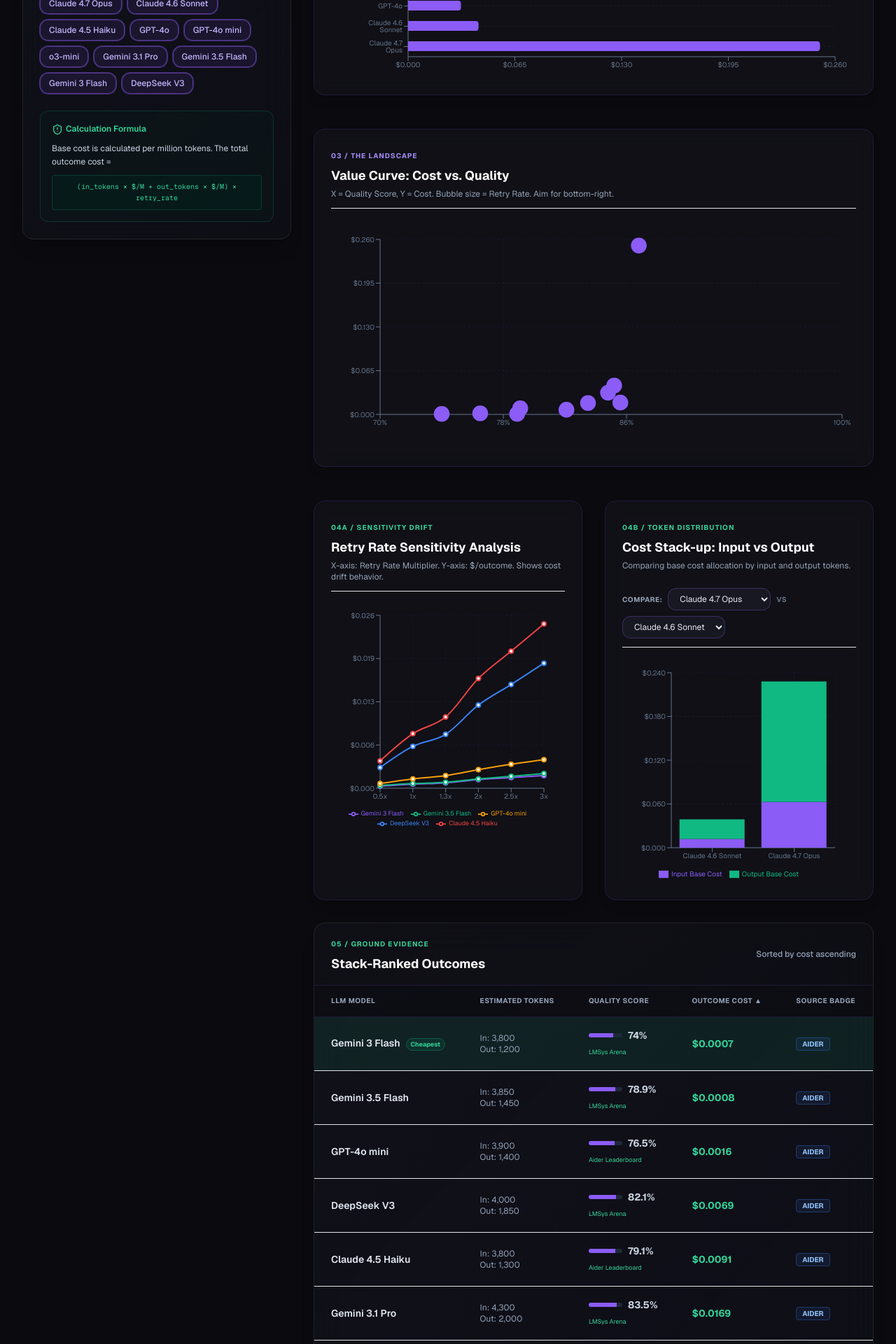
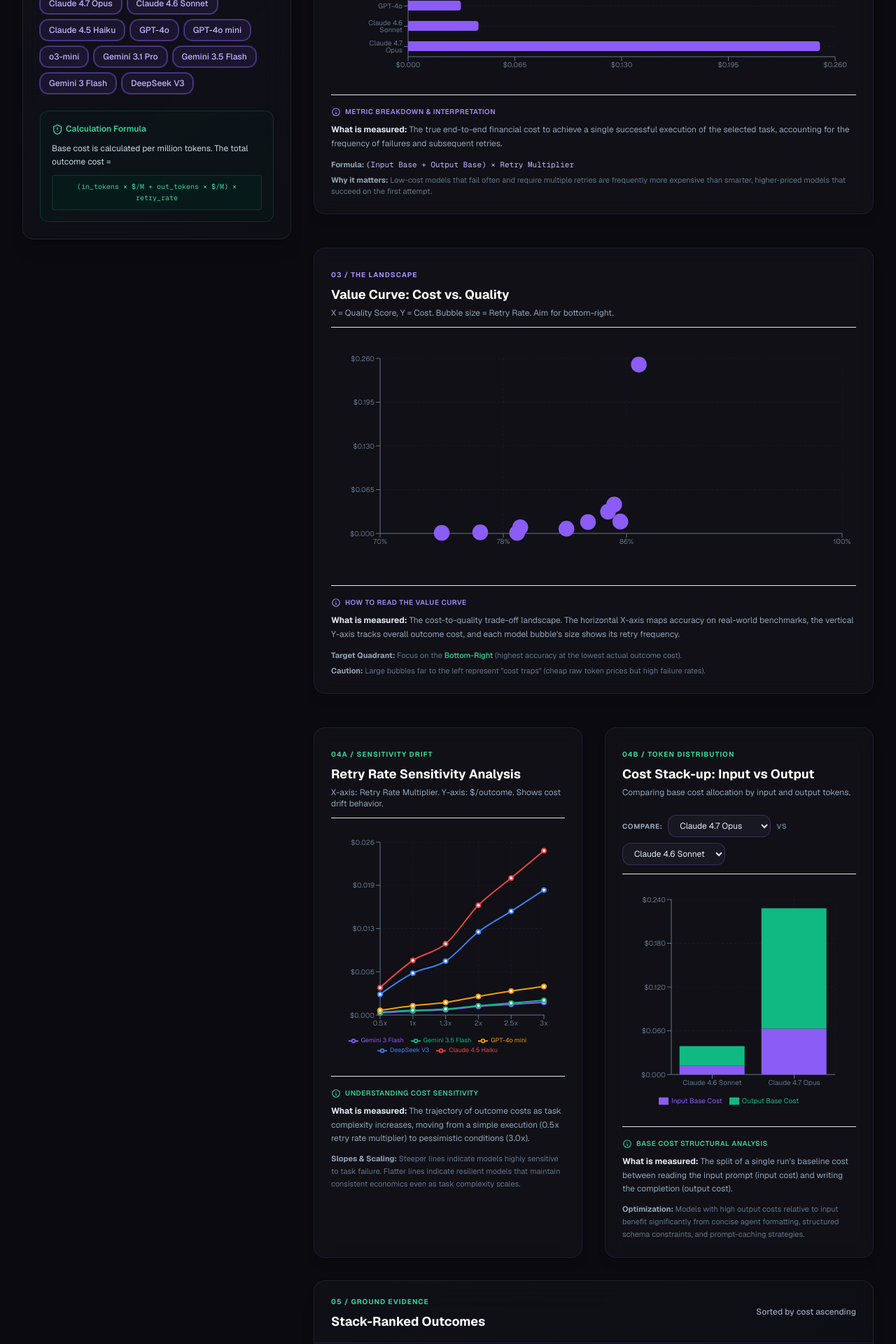
Before and after one commit to guevae2/llm-cost-per-outcome, a Next.js app: page / in a window 1280 px wide. Shown: the part 840-2760 px from the top of the page at 70% size. Built offline with nearby package versions, Linux system fonts and the light colour scheme.

Commit message:
visual: add detailed visual definitions and metrics explanations to each chart chapter

```diff
--- a/app/page.tsx
+++ b/app/page.tsx
@@ -386,6 +386,21 @@
                 </tbody>
               </table>
             </div>
+
+            <div className="mt-6 pt-4 border-t border-[var(--border)]/30 text-xs space-y-2">
+              <div className="flex items-center gap-1.5 text-violet-400 font-semibold uppercase tracking-wider text-[10px]">
+                <svg className="w-3.5 h-3.5 shrink-0" fill="none" stroke="currentColor" viewBox="0 0 24 24">
+                  <path strokeLinecap="round" strokeLinejoin="round" strokeWidth="2" d="M13 16h-1v-4h-1m1-4h.01M21 12a9 9 0 11-18 0 9 9 0 0118 0z" />
+                </svg>
+                Auditable outcomes registry
+              </div>
+              <p className="text-slate-400 leading-relaxed">
+                <strong className="text-slate-200">What is measured:</strong> The complete, sortable baseline database mapping raw input/output token counts, verified accuracy (Quality Score), and final outcome cost for every model.
+              </p>
+              <p className="text-slate-500 text-[11px] leading-relaxed pt-0.5">
+                <strong className="text-slate-400">Verifiability & Provenance:</strong> Click any highlighted Quality Score link to audit the real-world benchmark data (e.g. AgentNoah OWASP audits, LMSys Arena, or Aider leaderboards) supporting these metrics.
+              </p>
+            </div>
           </div>
         </section>
       </main>
--- a/components/CostCharts.tsx
+++ b/components/CostCharts.tsx
@@ -203,6 +203,22 @@
             </tbody>
           </table>
         </div>
+
+        <div className="mt-6 pt-4 border-t border-[var(--border)]/30 text-xs space-y-2">
+          <div className="flex items-center gap-1.5 text-violet-400 font-semibold uppercase tracking-wider text-[10px]">
+            <svg className="w-3.5 h-3.5 shrink-0" fill="none" stroke="currentColor" viewBox="0 0 24 24">
+              <path strokeLinecap="round" strokeLinejoin="round" strokeWidth="2" d="M13 16h-1v-4h-1m1-4h.01M21 12a9 9 0 11-18 0 9 9 0 0118 0z" />
+            </svg>
+            Metric breakdown & interpretation
+          </div>
+          <p className="text-slate-400 leading-relaxed">
+            <strong className="text-slate-200">What is measured:</strong> The true end-to-end financial cost to achieve a single successful execution of the selected task, accounting for the frequency of failures and subsequent retries.
+          </p>
+          <div className="flex flex-wrap gap-x-6 gap-y-1.5 text-slate-500 text-[11px] pt-1">
+            <span><strong className="text-slate-400">Formula:</strong> <code className="text-violet-300 font-mono">(Input Base + Output Base) × Retry Multiplier</code></span>
+            <span><strong className="text-slate-400">Why it matters:</strong> Low-cost models that fail often and require multiple retries are frequently more expensive than smarter, higher-priced models that succeed on the first attempt.</span>
+          </div>
+        </div>
       </div>
 
       {/* Chapter 03 / The Landscape (value curve cost vs quality scatter chart) */}
@@ -255,6 +271,22 @@
               ))}
             </tbody>
           </table>
+        </div>
+
+        <div className="mt-6 pt-4 border-t border-[var(--border)]/30 text-xs space-y-2">
+          <div className="flex items-center gap-1.5 text-violet-400 font-semibold uppercase tracking-wider text-[10px]">
+            <svg className="w-3.5 h-3.5 shrink-0" fill="none" stroke="currentColor" viewBox="0 0 24 24">
+              <path strokeLinecap="round" strokeLinejoin="round" strokeWidth="2" d="M13 16h-1v-4h-1m1-4h.01M21 12a9 9 0 11-18 0 9 9 0 0118 0z" />
+            </svg>
+            How to read the value curve
+          </div>
+          <p className="text-slate-400 leading-relaxed">
+            <strong className="text-slate-200">What is measured:</strong> The cost-to-quality trade-off landscape. The horizontal X-axis maps accuracy on real-world benchmarks, the vertical Y-axis tracks overall outcome cost, and each model bubble's size shows its retry frequency.
+          </p>
+          <div className="flex flex-wrap gap-x-6 gap-y-1.5 text-slate-500 text-[11px] pt-1">
+            <span><strong className="text-slate-400">Target Quadrant:</strong> Focus on the <span className="text-emerald-400 font-medium">Bottom-Right</span> (highest accuracy at the lowest actual outcome cost).</span>
+            <span><strong className="text-slate-400">Caution:</strong> Large bubbles far to the left represent "cost traps" (cheap raw token prices but high failure rates).</span>
+          </div>
         </div>
       </div>
 
@@ -322,6 +354,21 @@
                 ))}
               </tbody>
             </table>
+          </div>
+
+          <div className="mt-6 pt-4 border-t border-[var(--border)]/30 text-xs space-y-2">
+            <div className="flex items-center gap-1.5 text-emerald-400 font-semibold uppercase tracking-wider text-[10px]">
+              <svg className="w-3.5 h-3.5 shrink-0" fill="none" stroke="currentColor" viewBox="0 0 24 24">
+                <path strokeLinecap="round" strokeLinejoin="round" strokeWidth="2" d="M13 16h-1v-4h-1m1-4h.01M21 12a9 9 0 11-18 0 9 9 0 0118 0z" />
+              </svg>
+              Understanding cost sensitivity
+            </div>
+            <p className="text-slate-400 leading-relaxed">
+              <strong className="text-slate-200">What is measured:</strong> The trajectory of outcome costs as task complexity increases, moving from a simple execution (0.5x retry rate multiplier) to pessimistic conditions (3.0x).
+            </p>
+            <p className="text-slate-500 text-[11px] leading-relaxed pt-0.5">
+              <strong className="text-slate-400">Slopes & Scaling:</strong> Steeper lines indicate models highly sensitive to task failure. Flatter lines indicate resilient models that maintain consistent economics even as task complexity scales.
+            </p>
           </div>
         </div>
 
@@ -414,6 +461,21 @@
               </tbody>
             </table>
           </div>
+
+          <div className="mt-6 pt-4 border-t border-[var(--border)]/30 text-xs space-y-2">
+            <div className="flex items-center gap-1.5 text-emerald-400 font-semibold uppercase tracking-wider text-[10px]">
+              <svg className="w-3.5 h-3.5 shrink-0" fill="none" stroke="currentColor" viewBox="0 0 24 24">
+                <path strokeLinecap="round" strokeLinejoin="round" strokeWidth="2" d="M13 16h-1v-4h-1m1-4h.01M21 12a9 9 0 11-18 0 9 9 0 0118 0z" />
+              </svg>
+              Base cost structural analysis
+            </div>
+            <p className="text-slate-400 leading-relaxed">
+              <strong className="text-slate-200">What is measured:</strong> The split of a single run's baseline cost between reading the input prompt (input cost) and writing the completion (output cost).
+            </p>
+            <p className="text-slate-500 text-[11px] leading-relaxed pt-0.5">
+              <strong className="text-slate-400">Optimization:</strong> Models with high output costs relative to input benefit significantly from concise agent formatting, structured schema constraints, and prompt-caching strategies.
+            </p>
+          </div>
         </div>
       </div>
     </div>
```
